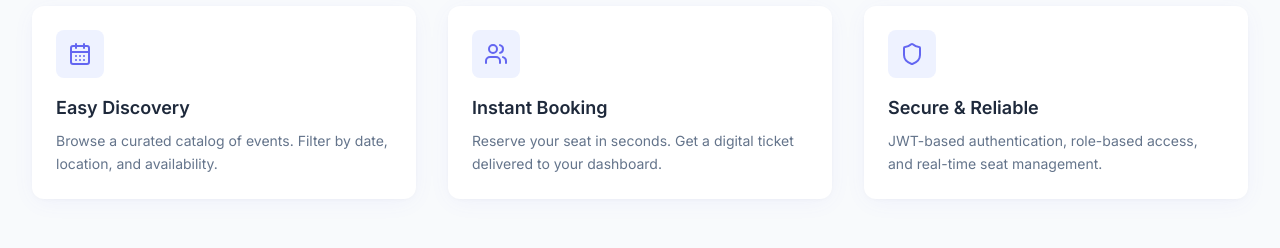
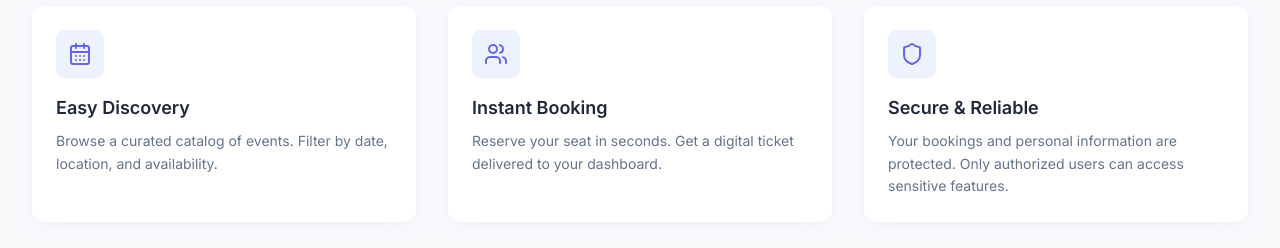
Before and after one commit to YassineElHassani/EventFlow, a Next.js app in the folder frontend/: page / in a window 1280 px wide. Shown: the part 900-1148 px from the top of the page. Built offline with nearby package versions, Linux system fonts and the light colour scheme; no server answers.

Commit message:
Update feature description for security and reliability in HomePage

```diff
--- a/frontend/app/page.tsx
+++ b/frontend/app/page.tsx
@@ -138,7 +138,7 @@ export default async function HomePage() {
               {
                 icon: Shield,
                 title: 'Secure & Reliable',
-                desc: 'JWT-based authentication, role-based access, and real-time seat management.',
+                desc: 'Your bookings and personal information are protected. Only authorized users can access sensitive features.',
               },
             ].map((f) => (
               <div key={f.title} className="rounded-xl bg-white p-6 shadow-soft hover:shadow-soft-lg transition-all">
```
